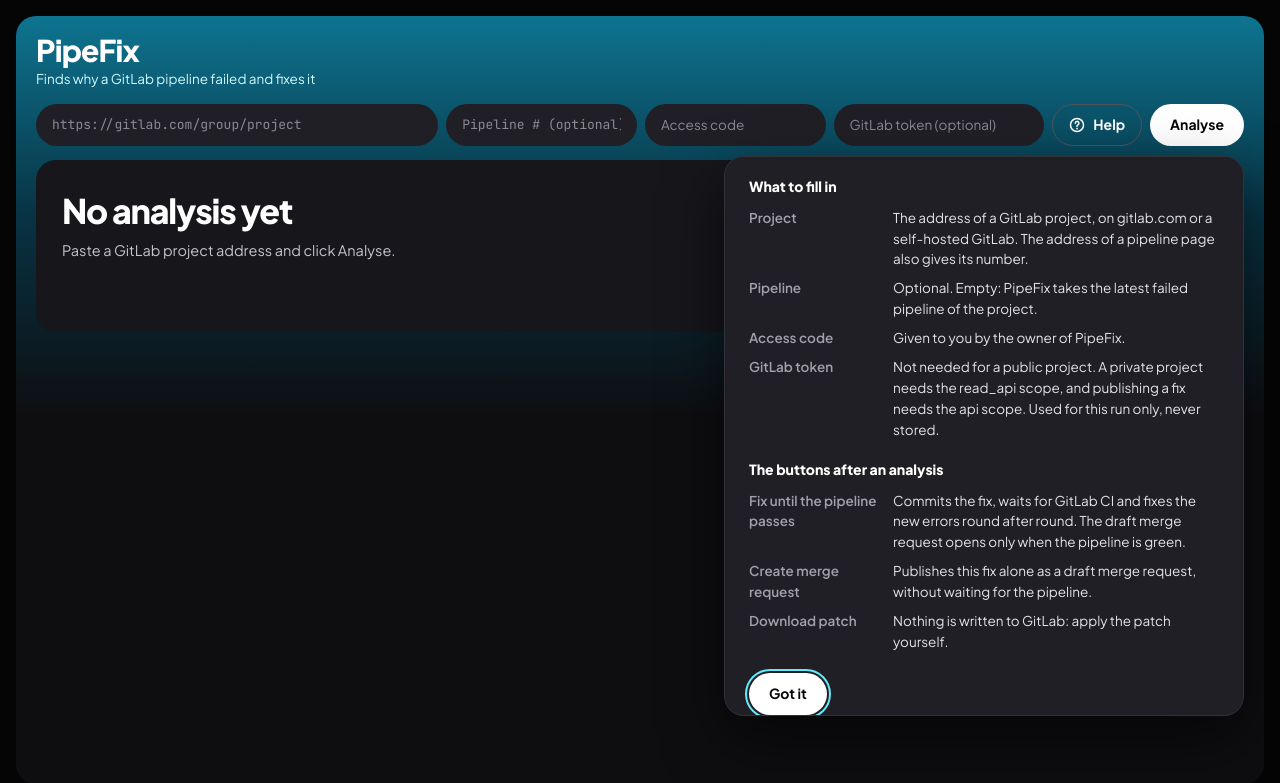
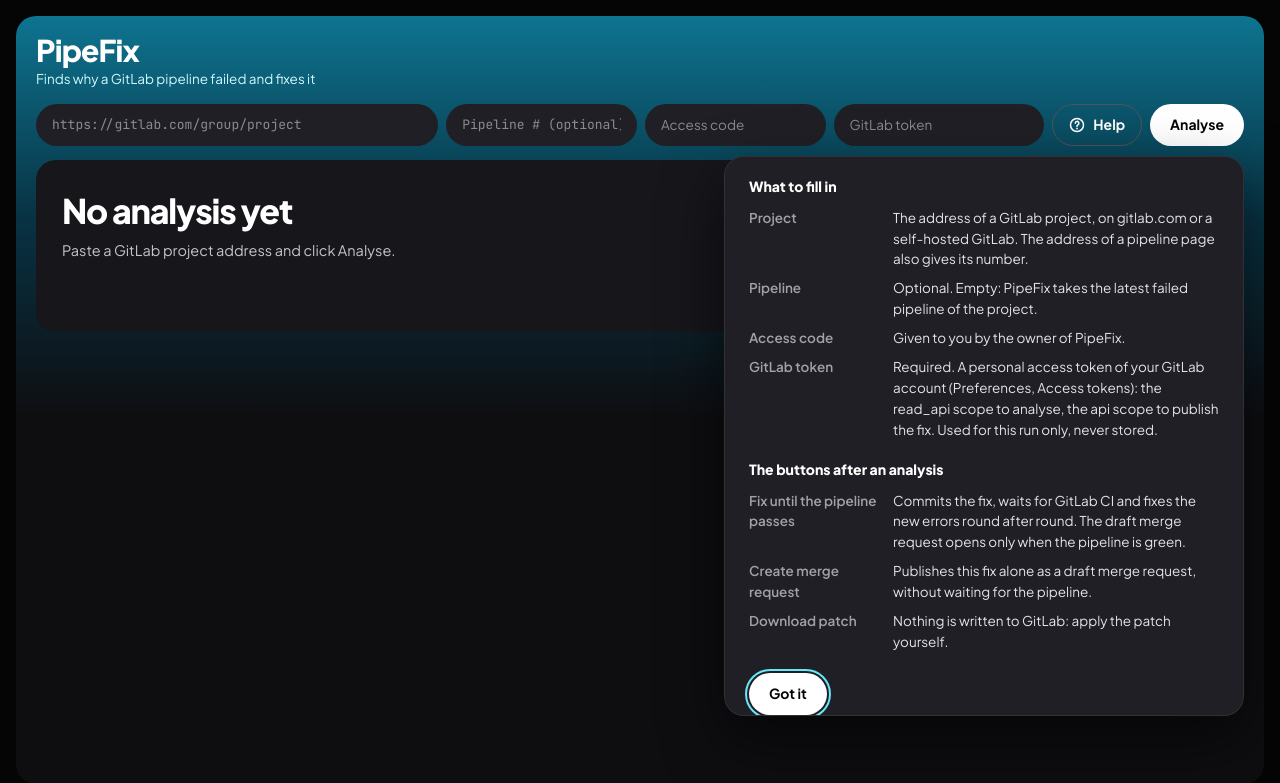
Before and after one commit to Galaxya-AI/Pipefix-api, a Flask app: template templates/index.html in a window 1280 px wide, after a click on "Help". Shown: the top 783 px of the page. Run offline with Flask 3, Linux system fonts and the light colour scheme; the template is opened without the code that fills it, so the values that code supplies are empty; parts of the project's set-up code (start-up, migrations or seed data) failed here and were passed over.

Commit message:
feat: make the GitLab token required on the web page
Visitors test their own projects, which are usually private, and a fix can only be published with a token. The page and the server now ask for it, and the Help panel says where to create it and which scopes it needs (read_api to analyse, api to publish).

```diff
--- a/app.py
+++ b/app.py
@@ -242,8 +242,8 @@ def index() -> str:
 def create_web_run() -> tuple[Response, int]:
     """Start a dry run on the visitor's project; nothing is published.
 
-    JSON body: {"access_code", "project_url", "gitlab_token" (optional), "pipeline_id" (optional)}.
-    The token is optional: a public project whose pipelines are public is read anonymously. It is used for this
+    JSON body: {"access_code", "project_url", "gitlab_token", "pipeline_id" (optional)}.
+    The token is required (read_api to analyse, api to publish the fix). It is used for this
     run only and never stored. The answer carries a run key the page sends back to read or publish the run.
     """
     body = request.get_json(silent=True)
@@ -260,18 +260,18 @@ def create_web_run() -> tuple[Response, int]:
         gitlab_url, project, pipeline_in_url = parse_project_url(address)
     except ValueError as error:
         abort(400, description=str(error))
+    if not gitlab_token:
+        abort(
+            400,
+            description="A GitLab access token is required: "
+            "the read_api scope to analyse, the api scope to publish the fix.",
+        )
     pipeline_id = read_pipeline_number(body.get("pipeline_id")) or pipeline_in_url
     gitlab = GitLabClient(gitlab_url, gitlab_token)
     try:
         gitlab.get_project(project)
     except ConnectorError as error:
-        if gitlab_token:
-            abort(400, description=f"GitLab refused the token or the project (HTTP {error.status_code or 'error'}).")
-        abort(
-            400,
-            description="This project cannot be read without a token: it is private or does not exist. "
-            "Add an access token with the read_api scope.",
-        )
+        abort(400, description=f"GitLab refused the token or the project (HTTP {error.status_code or 'error'}).")
     if pipeline_id is not None:
         check_pipeline_to_fix(gitlab, project, pipeline_id)
     if not daily_limit.take(visitor):
--- a/templates/index.html
+++ b/templates/index.html
@@ -179,8 +179,8 @@
         <input id="pipeline" inputmode="numeric" placeholder="Pipeline # (optional)"></div>
       <div class="field f-access"><label class="sr" for="access">Access code</label>
         <input id="access" type="password" autocomplete="off" placeholder="Access code" required></div>
-      <div class="field f-token"><label class="sr" for="token">GitLab access token (optional)</label>
-        <input id="token" type="password" autocomplete="off" placeholder="GitLab token (optional)"></div>
+      <div class="field f-token"><label class="sr" for="token">GitLab access token</label>
+        <input id="token" type="password" autocomplete="off" placeholder="GitLab token" required></div>
       <button class="ghost help-btn" id="help-toggle" type="button" aria-expanded="false" aria-controls="help">
         <svg width="16" height="16" viewBox="0 0 16 16" aria-hidden="true"><circle cx="8" cy="8" r="6.5" fill="none" stroke="currentColor" stroke-width="1.5"/><path d="M6.3 6.2a1.8 1.8 0 1 1 2.6 1.6c-.6.3-.9.7-.9 1.3v.4" fill="none" stroke="currentColor" stroke-width="1.5" stroke-linecap="round"/><circle cx="8" cy="11.6" r=".9" fill="currentColor"/></svg>
         Help</button>
@@ -197,7 +197,7 @@
         <dt>Project</dt><dd>The address of a GitLab project, on gitlab.com or a self-hosted GitLab. The address of a pipeline page also gives its number.</dd>
         <dt>Pipeline</dt><dd>Optional. Empty: PipeFix takes the latest failed pipeline of the project.</dd>
         <dt>Access code</dt><dd>Given to you by the owner of PipeFix.{% if access_request_email %} <a href="{{ ask_href }}">Ask for one by email</a>.{% endif %}</dd>
-        <dt>GitLab token</dt><dd>Not needed for a public project. A private project needs the read_api scope, and publishing a fix needs the api scope. Used for this run only, never stored.</dd>
+        <dt>GitLab token</dt><dd>Required. A personal access token of your GitLab account (Preferences, Access tokens): the read_api scope to analyse, the api scope to publish the fix. Used for this run only, never stored.</dd>
       </dl>
       <h2>The buttons after an analysis</h2>
       <dl>
```
Also changed, not shown: tests/test_web_fix_until_green.py (+2 -3 lines), tests/test_web_form.py (+15 -11 lines), README.md.
